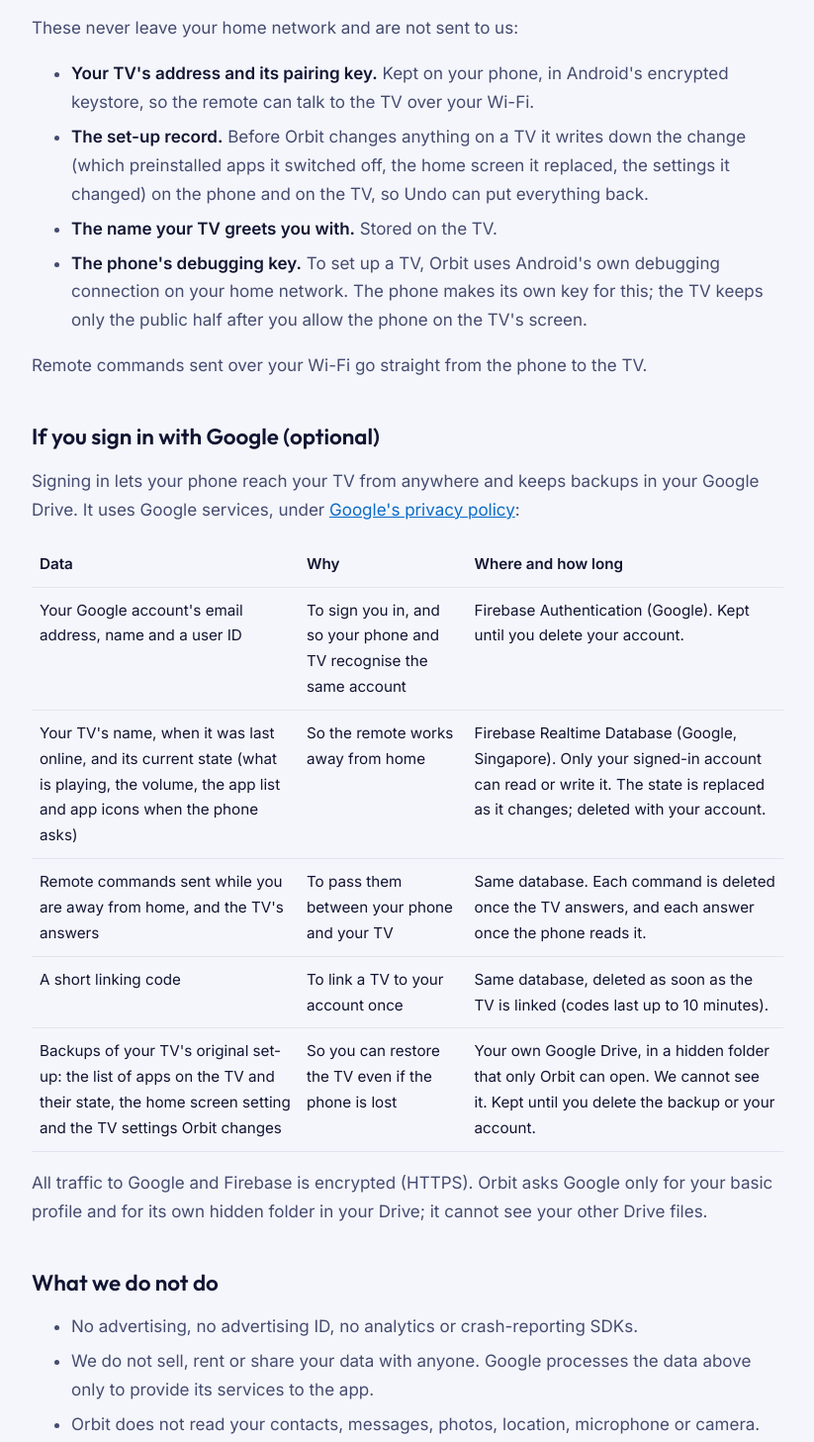
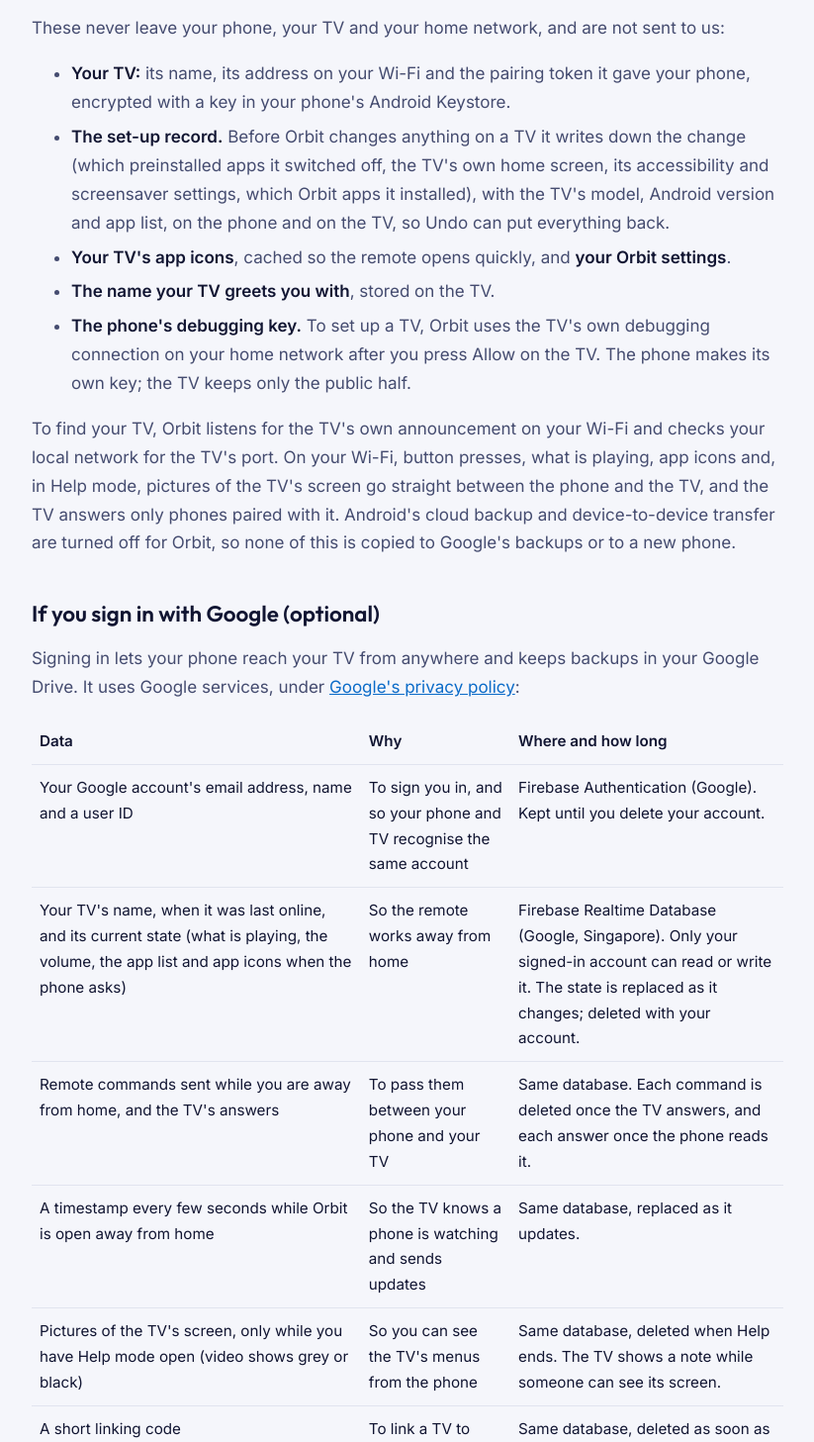
Before and after one commit to shivamj56/orbit-os-site, a plain HTML site: page privacy.html in a window 1280 px wide. Shown: the part 671-2128 px from the top of the page at 99% size, without its empty margins (228-1051 px from the left). Drawn offline with Linux system fonts and the light colour scheme.

Commit message:
Privacy: Help mode screen pictures, the watching timestamp, local discovery, and the exact deletion steps

```diff
--- a/privacy.html
+++ b/privacy.html
@@ -24,14 +24,15 @@
   <p>Orbit OS is made by <strong>Shivam Anil Jha</strong>, an independent developer in India. On Google Play it is published through the developer account of Om Shri Hari Trading Pvt Ltd. Questions about this policy or your data: <a href="mailto:heyshivm2002@gmail.com">heyshivm2002@gmail.com</a>.</p>
 
   <h2>What stays on your phone and your TV</h2>
-  <p>These never leave your home network and are not sent to us:</p>
+  <p>These never leave your phone, your TV and your home network, and are not sent to us:</p>
   <ul>
-    <li><strong>Your TV's address and its pairing key.</strong> Kept on your phone, in Android's encrypted keystore, so the remote can talk to the TV over your Wi-Fi.</li>
-    <li><strong>The set-up record.</strong> Before Orbit changes anything on a TV it writes down the change (which preinstalled apps it switched off, the home screen it replaced, the settings it changed) on the phone and on the TV, so Undo can put everything back.</li>
-    <li><strong>The name your TV greets you with.</strong> Stored on the TV.</li>
-    <li><strong>The phone's debugging key.</strong> To set up a TV, Orbit uses Android's own debugging connection on your home network. The phone makes its own key for this; the TV keeps only the public half after you allow the phone on the TV's screen.</li>
+    <li><strong>Your TV:</strong> its name, its address on your Wi-Fi and the pairing token it gave your phone, encrypted with a key in your phone's Android Keystore.</li>
+    <li><strong>The set-up record.</strong> Before Orbit changes anything on a TV it writes down the change (which preinstalled apps it switched off, the TV's own home screen, its accessibility and screensaver settings, which Orbit apps it installed), with the TV's model, Android version and app list, on the phone and on the TV, so Undo can put everything back.</li>
+    <li><strong>Your TV's app icons</strong>, cached so the remote opens quickly, and <strong>your Orbit settings</strong>.</li>
+    <li><strong>The name your TV greets you with</strong>, stored on the TV.</li>
+    <li><strong>The phone's debugging key.</strong> To set up a TV, Orbit uses the TV's own debugging connection on your home network after you press Allow on the TV. The phone makes its own key; the TV keeps only the public half.</li>
   </ul>
-  <p>Remote commands sent over your Wi-Fi go straight from the phone to the TV.</p>
+  <p>To find your TV, Orbit listens for the TV's own announcement on your Wi-Fi and checks your local network for the TV's port. On your Wi-Fi, button presses, what is playing, app icons and, in Help mode, pictures of the TV's screen go straight between the phone and the TV, and the TV answers only phones paired with it. Android's cloud backup and device-to-device transfer are turned off for Orbit, so none of this is copied to Google's backups or to a new phone.</p>
 
   <h2>If you sign in with Google (optional)</h2>
   <p>Signing in lets your phone reach your TV from anywhere and keeps backups in your Google Drive. It uses Google services, under <a href="https://policies.google.com/privacy" target="_blank" rel="noopener">Google's privacy policy</a>:</p>
@@ -40,8 +41,10 @@
     <tr><td>Your Google account's email address, name and a user ID</td><td>To sign you in, and so your phone and TV recognise the same account</td><td>Firebase Authentication (Google). Kept until you delete your account.</td></tr>
     <tr><td>Your TV's name, when it was last online, and its current state (what is playing, the volume, the app list and app icons when the phone asks)</td><td>So the remote works away from home</td><td>Firebase Realtime Database (Google, Singapore). Only your signed-in account can read or write it. The state is replaced as it changes; deleted with your account.</td></tr>
     <tr><td>Remote commands sent while you are away from home, and the TV's answers</td><td>To pass them between your phone and your TV</td><td>Same database. Each command is deleted once the TV answers, and each answer once the phone reads it.</td></tr>
+    <tr><td>A timestamp every few seconds while Orbit is open away from home</td><td>So the TV knows a phone is watching and sends updates</td><td>Same database, replaced as it updates.</td></tr>
+    <tr><td>Pictures of the TV's screen, only while you have Help mode open (video shows grey or black)</td><td>So you can see the TV's menus from the phone</td><td>Same database, deleted when Help ends. The TV shows a note while someone can see its screen.</td></tr>
     <tr><td>A short linking code</td><td>To link a TV to your account once</td><td>Same database, deleted as soon as the TV is linked (codes last up to 10 minutes).</td></tr>
-    <tr><td>Backups of your TV's original set-up: the list of apps on the TV and their state, the home screen setting and the TV settings Orbit changes</td><td>So you can restore the TV even if the phone is lost</td><td>Your own Google Drive, in a hidden folder that only Orbit can open. We cannot see it. Kept until you delete the backup or your account.</td></tr>
+    <tr><td>Backups of your TV's original set-up (about 6 KB each): the undo record, the TV's name, address, model and Android version, its app list and which apps were on, and its own home screen, accessibility and screensaver settings</td><td>So you can put the TV back even if the phone is lost</td><td>Your own Google Drive, in the hidden app folder that only Orbit can open. We cannot see it. Kept until you delete the backup or your account.</td></tr>
   </table></div>
   <p>All traffic to Google and Firebase is encrypted (HTTPS). Orbit asks Google only for your basic profile and for its own hidden folder in your Drive; it cannot see your other Drive files.</p>
 
@@ -54,10 +57,10 @@
 
   <h2 id="delete">Deleting your account and data</h2>
   <ol>
-    <li>In the app, open <strong>Settings</strong> and tap <strong>Delete my Orbit account</strong>. This deletes your data in the Realtime Database and your Orbit account, and, if you leave the box ticked, your TV backups in Google Drive. Nothing changes on your TV.</li>
+    <li>In the app, open <strong>Settings › From anywhere</strong> and tap <strong>Delete my Orbit account</strong>. With <strong>Also delete my TV backups from Google Drive</strong> left on, Orbit deletes your backups, unlinks your TV and deletes everything its cloud keeps under your account, deletes your Orbit account, removes its access to your Google account and signs you out. Nothing changes on your TV.</li>
     <li>Or email <a href="mailto:heyshivm2002@gmail.com">heyshivm2002@gmail.com</a> from your account's address with the subject "Delete my Orbit account". We delete everything within 30 days and reply when it is done.</li>
   </ol>
-  <p>You can also remove Orbit's access to your Google account at any time at <a href="https://myaccount.google.com/permissions" target="_blank" rel="noopener">myaccount.google.com/permissions</a>. To undo Orbit on a TV, use <strong>Undo everything</strong> in the app. See <a href="delete-account.html">Delete your Orbit account</a> for the details.</p>
+  <p>Smaller steps: <strong>Settings › Forget this TV</strong> removes the saved TV from the phone; <strong>Settings › From anywhere › Unlink TV</strong> removes the link; <strong>Settings › Backups</strong> deletes backups one by one; uninstalling Orbit removes everything it keeps on the phone. You can remove Orbit's access to your Google account at <a href="https://myaccount.google.com/permissions" target="_blank" rel="noopener">myaccount.google.com/permissions</a>. To put a TV back as it was, use <strong>Settings › Undo Orbit OS on this TV</strong>. See <a href="delete-account.html">Delete your Orbit account</a>.</p>
 
   <h2>Children</h2>
   <p>Orbit is a tool for adults setting up their own TV. It is not meant for children under 13, and we do not knowingly collect data from them.</p>
```
Also changed, not shown: delete-account.html (+5 -4 lines).
